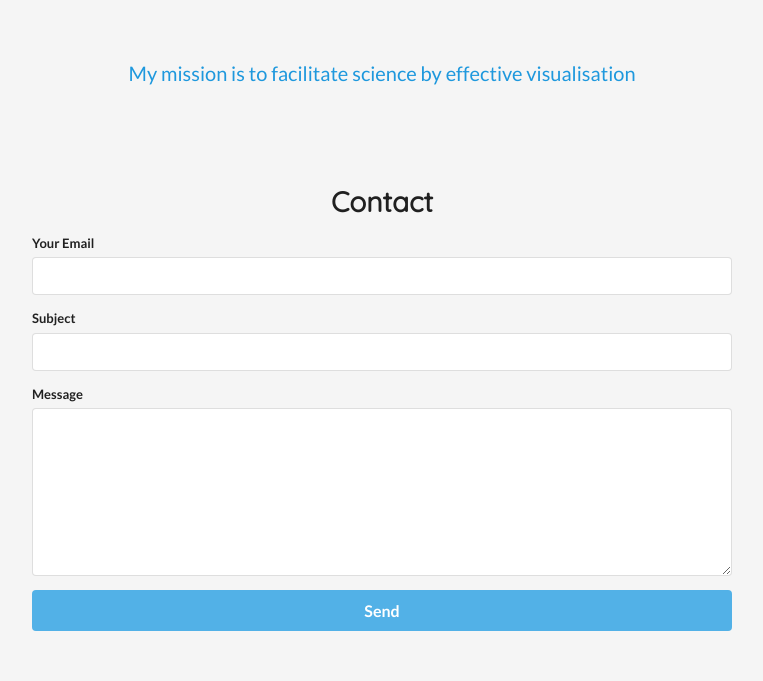
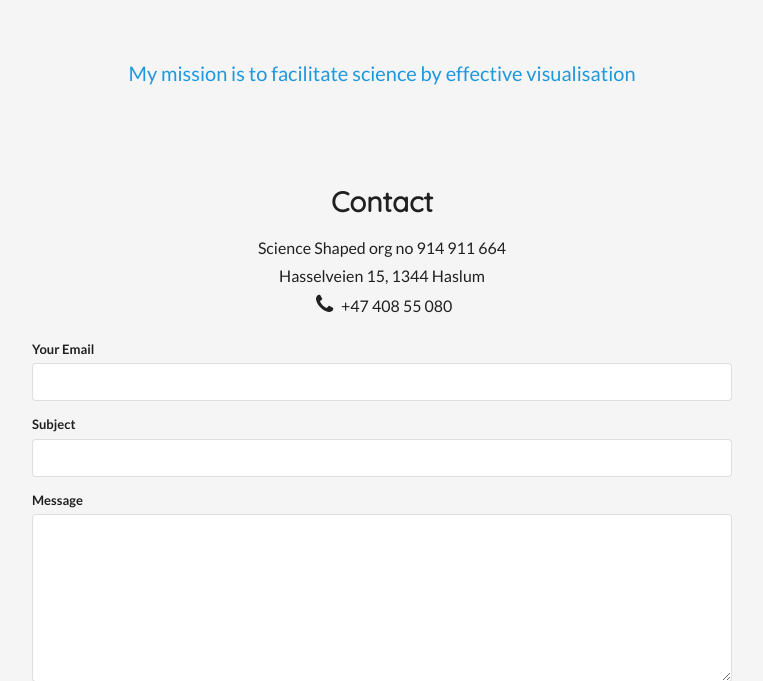
Before and after one commit to ecuatox/scienceshaped, a Django app: page / in a window 1280 px wide. Shown: the part 2022-2703 px from the top of the page, without its empty margins (258-1021 px from the left). Run offline with Django 3.2, Linux system fonts and the light colour scheme; data comes from the database, SQL or seed files in the repository; data that the repository does not hold is empty; some libraries are stand-ins or nearby versions.

Commit message:
Add contact info

```diff
--- a/scienceshaped/templates/scienceshaped/contact.html
+++ b/scienceshaped/templates/scienceshaped/contact.html
@@ -3,6 +3,11 @@
 <section id="contact">
   <div class="ui text container">
     <h1 class="ui header">Contact</h1>
+    <div class="ui container" style="text-align: center; margin-bottom: 20px;">
+        <p style="line-height: 28px">Science Shaped org no 914 911 664<br>
+        Hasselveien 15, 1344 Haslum<br>
+        <i class="ui phone icon" style="font-size: 22px;"></i>+47 408 55 080</p>
+    </div>
     <form class="ui form contact" action="" method="post">
       {% csrf_token %}
 
```
